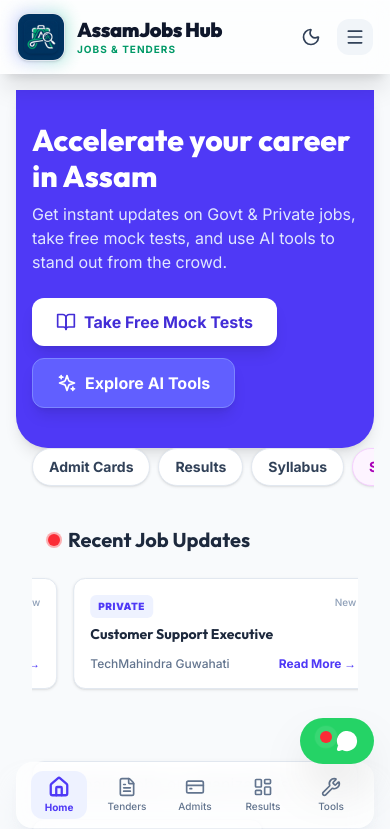
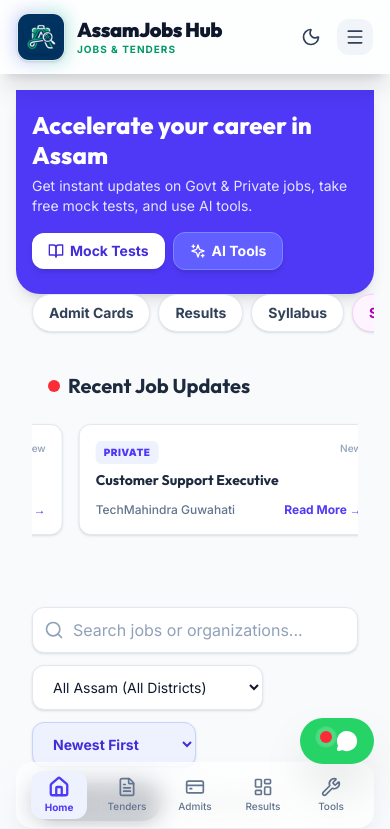
Before and after one commit to uzzaldutta/assamjobs-hub, a Next.js app: page / in a window 390 px wide. Shown: the top 829 px of the page. Built offline with nearby package versions, Linux system fonts and the light colour scheme; no server answers; the database is empty.

Commit message:
style: Make mobile hero section more compact

```diff
--- a/src/app/page.tsx
+++ b/src/app/page.tsx
@@ -50,17 +50,17 @@
     <div className="flex flex-col min-h-screen">
 
       {/* Search Header */}
-      <div className="bg-indigo-600 dark:bg-indigo-900 px-4 pt-8 pb-10 rounded-b-[2rem] md:rounded-2xl shadow-lg relative z-0 md:mt-4">
-        <h2 className="text-3xl font-extrabold text-white mb-2">Accelerate your career in Assam</h2>
-        <p className="text-indigo-100 text-base mb-6 max-w-lg">Get instant updates on Govt & Private jobs, take free mock tests, and use AI tools to stand out from the crowd.</p>
-        <div className="flex flex-wrap items-center gap-3">
-          <Link href="/mock-tests" className="inline-flex items-center gap-2 bg-white text-indigo-700 hover:bg-indigo-50 font-bold py-3 px-6 rounded-xl shadow-lg transition-transform hover:scale-105 active:scale-95">
-            <svg xmlns="http://www.w3.org/2000/svg" width="20" height="20" viewBox="0 0 24 24" fill="none" stroke="currentColor" strokeWidth="2" strokeLinecap="round" strokeLinejoin="round"><path d="M2 3h6a4 4 0 0 1 4 4v14a3 3 0 0 0-3-3H2z"/><path d="M22 3h-6a4 4 0 0 0-4 4v14a3 3 0 0 1 3-3h7z"/></svg>
-            Take Free Mock Tests
+      <div className="bg-indigo-600 dark:bg-indigo-900 px-4 pt-5 pb-6 md:pt-8 md:pb-10 rounded-b-[1.5rem] md:rounded-2xl shadow-lg relative z-0 md:mt-4">
+        <h2 className="text-2xl md:text-3xl font-extrabold text-white mb-1.5 leading-tight">Accelerate your career in Assam</h2>
+        <p className="text-indigo-100 text-sm md:text-base mb-4 max-w-lg">Get instant updates on Govt & Private jobs, take free mock tests, and use AI tools.</p>
+        <div className="flex flex-row flex-wrap items-center gap-2 md:gap-3">
+          <Link href="/mock-tests" className="inline-flex items-center gap-1.5 bg-white text-indigo-700 hover:bg-indigo-50 font-bold py-2 px-4 md:py-3 md:px-6 rounded-xl shadow-md transition-transform hover:scale-105 active:scale-95 text-sm md:text-base">
+            <svg xmlns="http://www.w3.org/2000/svg" width="16" height="16" viewBox="0 0 24 24" fill="none" stroke="currentColor" strokeWidth="2" strokeLinecap="round" strokeLinejoin="round"><path d="M2 3h6a4 4 0 0 1 4 4v14a3 3 0 0 0-3-3H2z"/><path d="M22 3h-6a4 4 0 0 0-4 4v14a3 3 0 0 1 3-3h7z"/></svg>
+            Mock Tests
           </Link>
-          <Link href="/tools" className="inline-flex items-center gap-2 bg-indigo-500 hover:bg-indigo-400 text-white font-bold py-3 px-6 rounded-xl shadow-lg transition-transform hover:scale-105 active:scale-95 border border-indigo-400">
-            <svg xmlns="http://www.w3.org/2000/svg" width="20" height="20" viewBox="0 0 24 24" fill="none" stroke="currentColor" strokeWidth="2" strokeLinecap="round" strokeLinejoin="round"><path d="m12 3-1.912 5.813a2 2 0 0 1-1.275 1.275L3 12l5.813 1.912a2 2 0 0 1 1.275 1.275L12 21l1.912-5.813a2 2 0 0 1 1.275-1.275L21 12l-5.813-1.912a2 2 0 0 1-1.275-1.275L12 3Z"/><path d="M5 3v4"/><path d="M19 17v4"/><path d="M3 5h4"/><path d="M17 19h4"/></svg>
-            Explore AI Tools
+          <Link href="/tools" className="inline-flex items-center gap-1.5 bg-indigo-500 hover:bg-indigo-400 text-white font-bold py-2 px-4 md:py-3 md:px-6 rounded-xl shadow-md transition-transform hover:scale-105 active:scale-95 border border-indigo-400 text-sm md:text-base">
+            <svg xmlns="http://www.w3.org/2000/svg" width="16" height="16" viewBox="0 0 24 24" fill="none" stroke="currentColor" strokeWidth="2" strokeLinecap="round" strokeLinejoin="round"><path d="m12 3-1.912 5.813a2 2 0 0 1-1.275 1.275L3 12l5.813 1.912a2 2 0 0 1 1.275 1.275L12 21l1.912-5.813a2 2 0 0 1 1.275-1.275L21 12l-5.813-1.912a2 2 0 0 1-1.275-1.275L12 3Z"/><path d="M5 3v4"/><path d="M19 17v4"/><path d="M3 5h4"/><path d="M17 19h4"/></svg>
+            AI Tools
           </Link>
         </div>
       </div>
```
